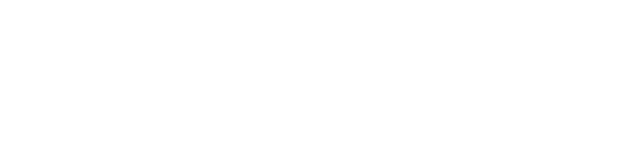
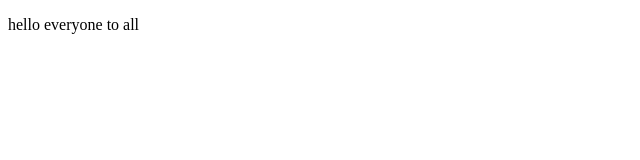
Before and after one commit to NallaRithika/example, a plain HTML site: page example/index.html in a window 1280 px wide. Shown: the whole page, without its empty margins (0-640 px from the left). Drawn offline with Linux system fonts and the light colour scheme.

Commit message:
Update index.html

```diff
--- a/example/index.html
+++ b/example/index.html
@@ -6,6 +6,6 @@
     <title>Document</title>
 </head>
 <body>
-
+    <p>hello everyone to all</p>
 </body>
 </html>
```
